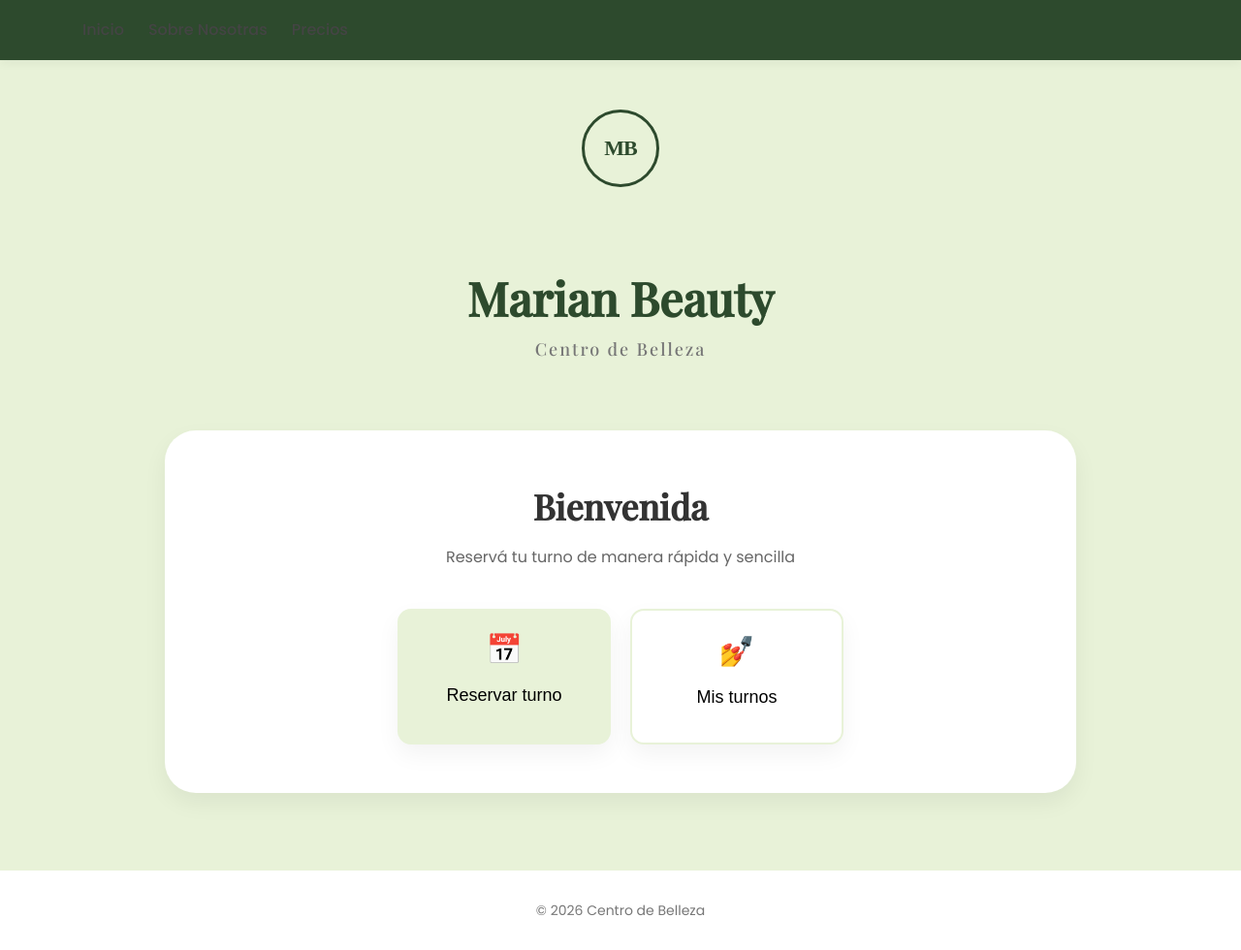
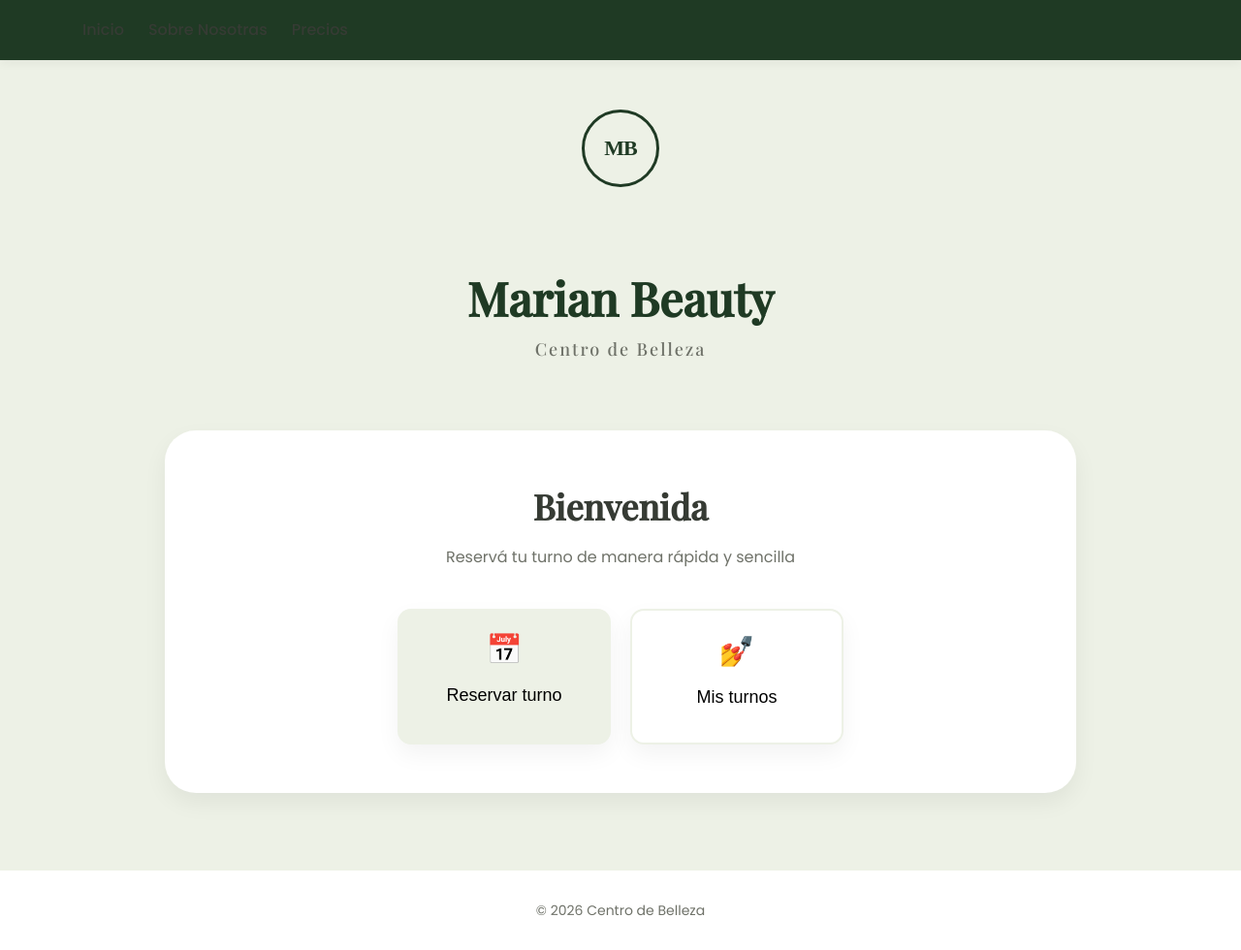
Before and after one commit to maguikhichfe/turnos, a Flask app: page /reservas in a window 1280 px wide. Shown: the whole page at 97% size. Run offline with Flask 3, Linux system fonts and the light colour scheme; some libraries are stand-ins or nearby versions.

Commit message:
Estetica mas profesional: verde botella + acento dorado
- Reemplaza el verde lima brillante por un verde botella mas profundo
- Suma dorado sutil como acento premium en estados seleccionados (turno, dia, servicio)
- Migra los colores hardcodeados del <style> embebido en reservas.html a las
  variables centralizadas de styles.css (antes duplicaban y peleaban con la paleta)

Co-Authored-By: Claude Sonnet 5 <noreply@anthropic.com>

```diff
--- a/static/styles.css
+++ b/static/styles.css
@@ -1,15 +1,21 @@
 :root {
-  --verde-base: #a8c3a1;
-  --verde-oscuro: #2f4f2f;
-  --verde-navbar: #2f4f2f;
-  --verde-claro: #e7ffad;
-  --verde-medio: #7aa43b;
-  --verde-hover: #8fd64e;
-  --verde-texto: #2d4a2d;
+  --verde-base: #c3d3ba;
+  --verde-oscuro: #1f3a24;
+  --verde-navbar: #1f3a24;
+  --verde-claro: #e3ead9;
+  --verde-medio: #3d5c3a;
+  --verde-hover: var(--dorado);
+  --verde-suave: #6f8168;
+  --verde-texto: #1f3a24;
+  --dorado: #b8935f;
+  --dorado-oscuro: #8a6a3f;
+  --dorado-suave: #f0e6d2;
+  --superficie-suave: #edf1e6;
+  --borde-suave: #d9dfd0;
   --fondo: #f5f5f0;
-  --fondo-alt: #efffe1;
-  --texto: #444;
-  --texto-suave: #777;
+  --fondo-alt: #f6f8f2;
+  --texto: #363b34;
+  --texto-suave: #6f7269;
   --sombra-suave: 0 8px 20px rgba(0, 0, 0, 0.06);
   --sombra-media: 0 10px 25px rgba(0, 0, 0, 0.08);
   --radio-card: 18px;
@@ -304,14 +310,14 @@ color: var(--verde-medio);
 .beauty-header{
 text-align:center;
 padding:50px 20px;
-background:linear-gradient(180deg,#eeffcd,#efffe1);
+background:linear-gradient(180deg, var(--verde-claro), var(--fondo-alt));
 }
 
 .beauty-header h1{
 font-family:'Dancing Script';
 font-size:60px;
 margin:0;
-color:#5c8c3c;
+color: var(--verde-medio);
 }
 
 .beauty-header span{
--- a/templates/reservas.html
+++ b/templates/reservas.html
@@ -24,7 +24,7 @@ padding:0;
       font-family: 'Cormorant Garamond', serif;
       font-size: 22px;
       font-weight: 600;
-      color: #2d4a2d;
+      color: var(--verde-texto);
       letter-spacing: -1px;
     }
 
@@ -33,8 +33,8 @@ padding:0;
       width: 80px;
       height: 80px;
       border-radius: 50%;
-      background: #e8f2d8;
-      border: 3px solid #2d4a2d;
+      background: var(--superficie-suave);
+      border: 3px solid var(--verde-texto);
       display: flex;
       flex-direction: column;
       align-items: center;
@@ -53,8 +53,8 @@ cursor:pointer;
 
 body{
 font-family:'Poppins',sans-serif;
-background:#e8f2d8;
-color:#333;
+background:var(--superficie-suave);
+color: var(--texto);
 }
 html, body {
   margin: 0;
@@ -69,20 +69,20 @@ display:flex;
 justify-content:space-between;
 align-items:center;
 padding:18px 30px;
-background:#faffec;
+background:var(--superficie-suave);
 box-shadow:0 4px 20x rgba(0,0,0,0.08);
 }
 
 .top-nav a{
 text-decoration:none;
-color:#444;
+color: var(--texto);
 margin-left:20px;
 font-weight:500;
 transition:0.3s;
 }
 
 .top-nav a:hover{
-color:#7aa43b;
+color:var(--verde-medio);
 }
 
 /* HEADER */
@@ -90,18 +90,18 @@ color:#7aa43b;
 .beauty-header{
 text-align:center;
 padding:60px 20px 40px;
-background:#e8f2d8;
+background:var(--superficie-suave);
 }
 
 .beauty-header h1{
 font-family:'Playfair Display',serif;
 font-size:48px;
-color:#2d4a2d;
+color:var(--verde-texto);
 }
 
 .beauty-header span{
 font-size:18px;
-color:#777;
+color: var(--texto-suave);
 }
 
 /* CONTAINER */
@@ -157,7 +157,7 @@ font-size:18px;
 border:none;
 border-radius:14px;
 cursor:pointer;
-background:#e8f2d8;
+background:var(--superficie-suave);
 transition:0.3s;
 font-weight:500;
 }
@@ -175,7 +175,7 @@ box-shadow:0 10px 20px rgba(0,0,0,0.1);
 
 .home-card.outline{
 background:white;
-border:2px solid #e8f2d8;
+border:2px solid var(--superficie-suave);
 }
 
 /* PROGRESS */
@@ -410,14 +411,14 @@ display:block;
 footer{
 text-align:center;
 padding:30px;
-color:#777;
+color: var(--texto-suave);
 }
 .top-nav{
 display:flex;
 justify-content:space-between;
 align-items:center;
 padding:18px 60px;
-background:#2d4a2d;
+background:var(--verde-texto);
 box-shadow:0 3px 10px rgba(0,0,0,0.05);
 position:sticky;
 top:0;
@@ -426,14 +427,14 @@ z-index:100;
 
 .top-nav a{
 text-decoration:none;
-color:#444;
+color: var(--texto);
 font-weight:500;
 margin-left:25px;
 transition:0.3s;
 }
 
 .top-nav a:hover{
-color:#7aa43b;
+color:var(--verde-medio);
 }
 
 .nav-left,
```
Also changed, not shown: other parts of static/styles.css (+35 -35 lines), other parts of templates/reservas.html (+13 -12 lines).
